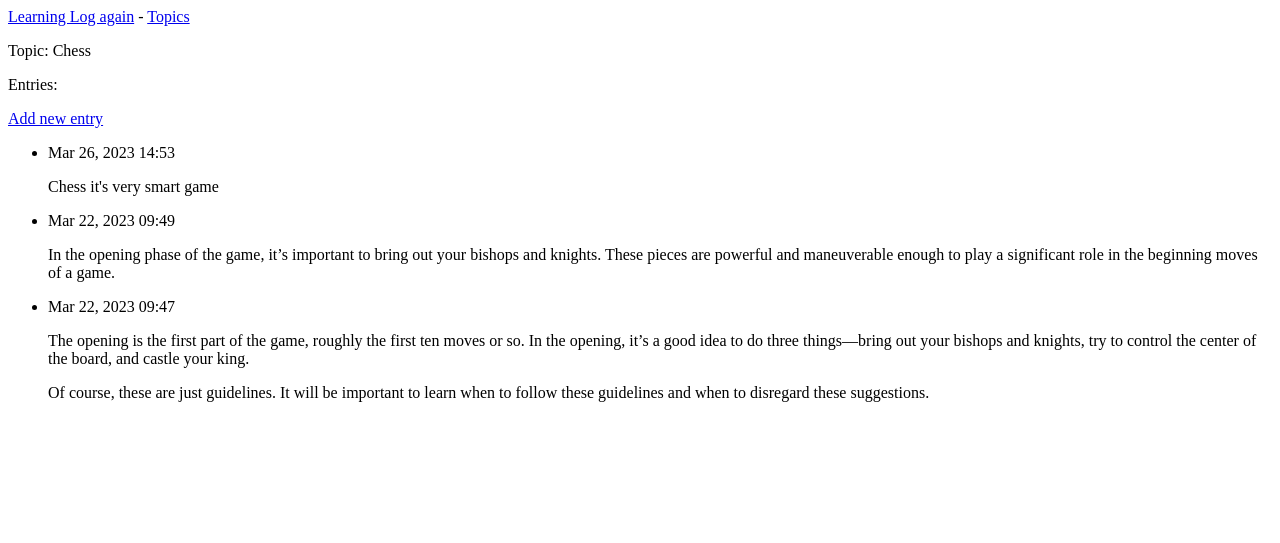
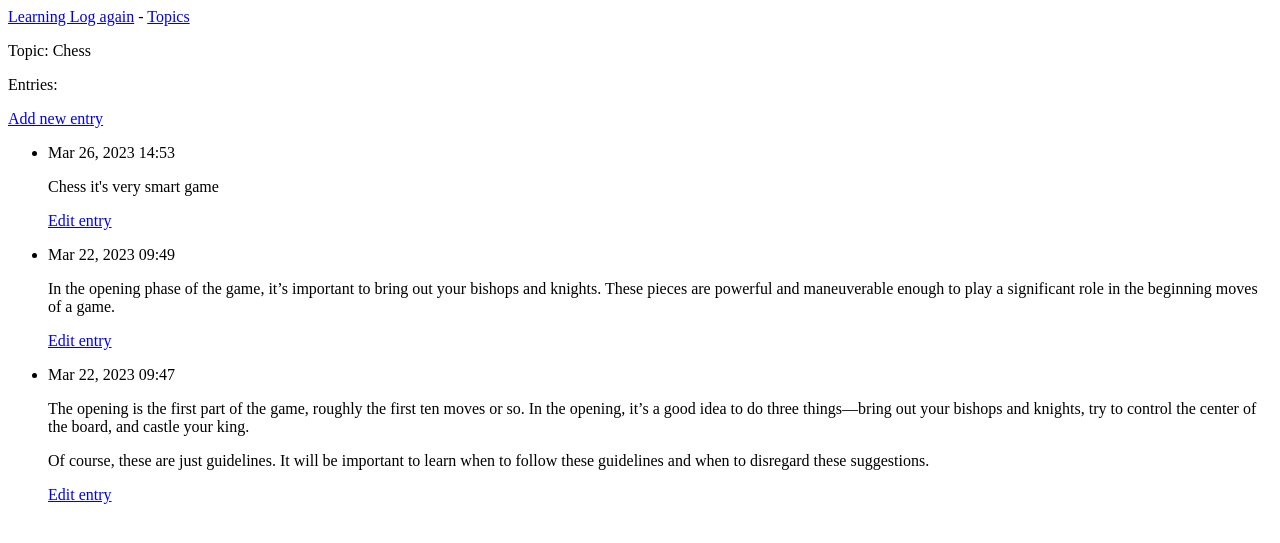
Before and after one commit to ins1der1211/learning_log_again, a Django app: page /topics/1/ in a window 1280 px wide. Shown: the top 543 px of the page. Run offline with Django 4.2, Linux system fonts and the light colour scheme; data comes from the database, SQL or seed files in the repository; both versions use the stored data as it was after the commit.

Commit message:
implemented edit entry

```diff
--- a/learning_log_again/templates/learning_log_again/topic.html
+++ b/learning_log_again/templates/learning_log_again/topic.html
@@ -13,6 +13,9 @@
       <li>
          <p>{{ entry.date_added|date:'M d, Y H:i' }}</p>
          <p>{{ entry.text|linebreaks }}</p>
+          <p>
+          <a href="{% url 'learning_log_again:edit_entry' entry.id %}">
+           Edit entry</a></p>
       </li>
      {% empty %}
       <li>There are no entries for this topic yet.</li>
--- a/learning_log_again/urls.py
+++ b/learning_log_again/urls.py
@@ -10,4 +10,5 @@ urlpatterns = [
     path('topics/<int:topic_id>/', views.topic, name='topic'),
     path('new_topic/', views.new_topic, name='new_topic'),
     path('new_entry/<int:topic_id>/', views.new_entry, name='new_entry'),
+    path('edit_entry/<int:entry_id>/', views.edit_entry, name='edit_entry'),
 ]
--- a/learning_log_again/views.py
+++ b/learning_log_again/views.py
@@ -1,5 +1,5 @@
 from django.shortcuts import render, redirect
-from .models import Topic
+from .models import Topic, Entry
 from .forms import TopicForm
 from .forms import TopicForm, EntryForm
 
@@ -43,3 +43,16 @@ def new_entry(request, topic_id):
             return redirect('learning_log_again:topic', topic_id=topic_id)
     context = {'topic': topic, 'form': form}
     return render(request, 'learning_log_again/new_entry.html', context)
+
+def edit_entry(request, entry_id):
+    entry = Entry.objects.get(id=entry_id)
+    topic = entry.topic
+    if request.method != 'POST':
+        form = EntryForm(instance=entry)
+    else:
+        form = EntryForm(instance=entry, data=request.POST)
+        if form.is_valid():
+            form.save()
+            return redirect('learning_log_again:topic', topic_id=topic.id)
+    context = {'entry': entry, 'topic': topic, 'form': form}
+    return render(request, 'learning_log_again/edit_entry.html', context)
```
Also changed, not shown: learning_log_again/templates/learning_log_again/edit_entry.html (added, +15 -0 lines), db.sqlite3.
